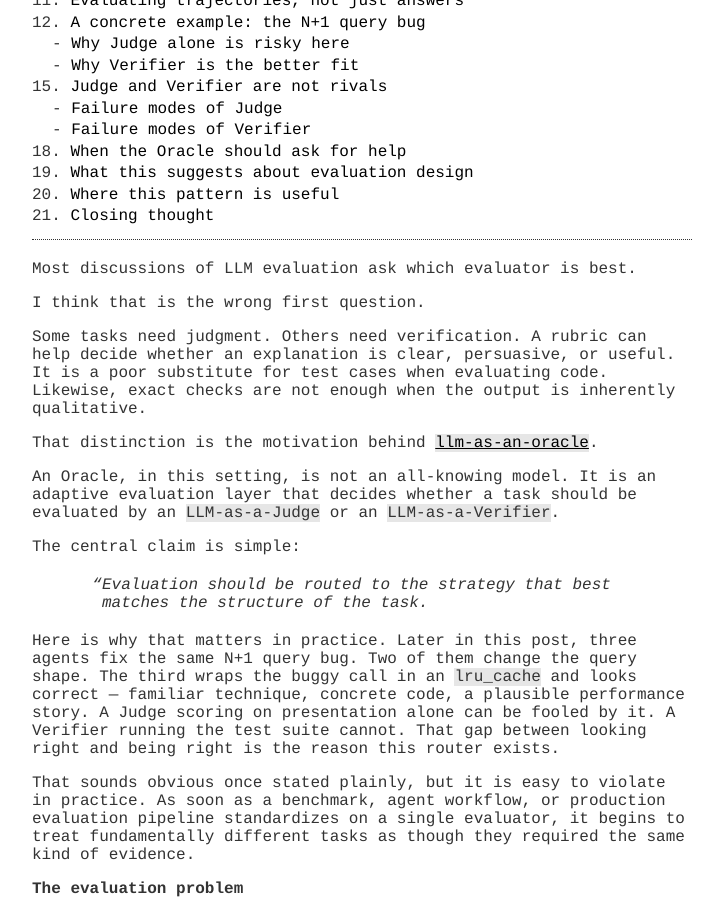
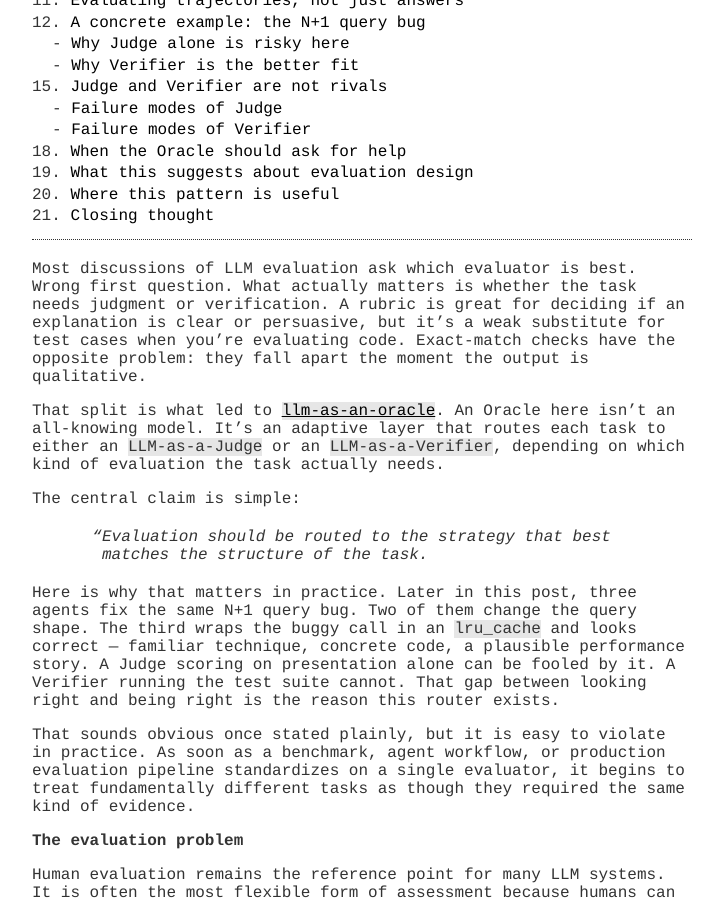
Before and after one commit to hsanchez/hsanchez.github.io, a Jekyll site: the page built from posts/notes/_posts/2026-05-13-llm-as-an-oracle.md, in a window 1280 px wide and 900 px high, scrolled down 500 px. Shown: the whole window, without its empty margins (278-993 px from the left). Built offline with Jekyll 4.4.1, drawn with Linux system fonts in a browser that asks for light colours.

Commit message:
Update 2026-05-13-llm-as-an-oracle.md

```diff
--- a/posts/notes/_posts/2026-05-13-llm-as-an-oracle.md
+++ b/posts/notes/_posts/2026-05-13-llm-as-an-oracle.md
@@ -4,21 +4,18 @@ title: LLM as an Oracle
 toc: true
 ---
 
-Most discussions of LLM evaluation ask which evaluator is best.
+Most discussions of LLM evaluation ask which evaluator is best. Wrong first
+question. What actually matters is whether the task needs judgment or
+verification. A rubric is great for deciding if an explanation is clear or
+persuasive, but it's a weak substitute for test cases when you're evaluating
+code. Exact-match checks have the opposite problem: they fall apart the moment
+the output is qualitative.
 
-I think that is the wrong first question.
-
-Some tasks need judgment. Others need verification. A rubric can help decide
-whether an explanation is clear, persuasive, or useful. It is a poor substitute
-for test cases when evaluating code. Likewise, exact checks are not enough when
-the output is inherently qualitative.
-
-That distinction is the motivation behind
-[`llm-as-an-oracle`](https://github.com/hsanchez/llm-as-an-oracle).
-
-An Oracle, in this setting, is not an all-knowing model. It is an adaptive
-evaluation layer that decides whether a task should be evaluated by an
-`LLM-as-a-Judge` or an `LLM-as-a-Verifier`.
+That split is what led to
+[`llm-as-an-oracle`](https://github.com/hsanchez/llm-as-an-oracle). An Oracle
+here isn't an all-knowing model. It's an adaptive layer that routes each task to
+either an `LLM-as-a-Judge` or an `LLM-as-a-Verifier`, depending on which kind of
+evaluation the task actually needs.
 
 The central claim is simple:
 
```
